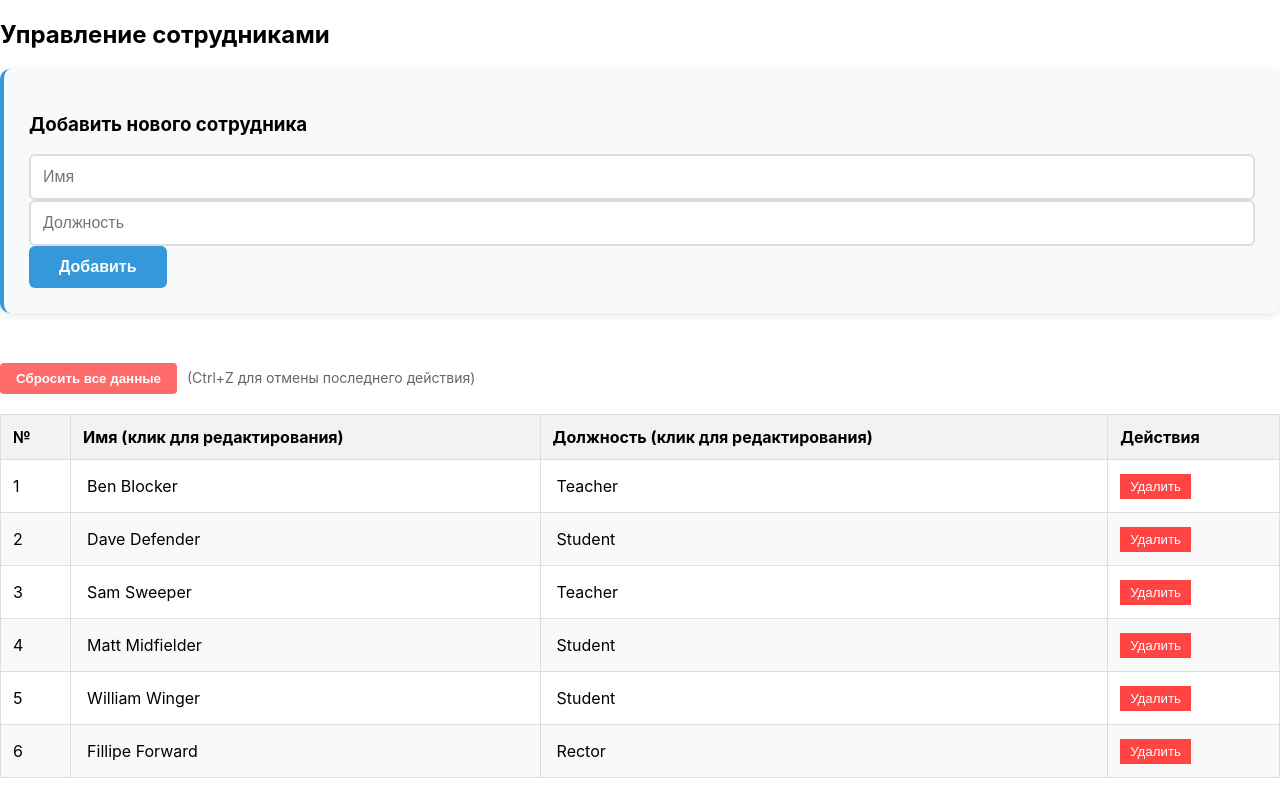
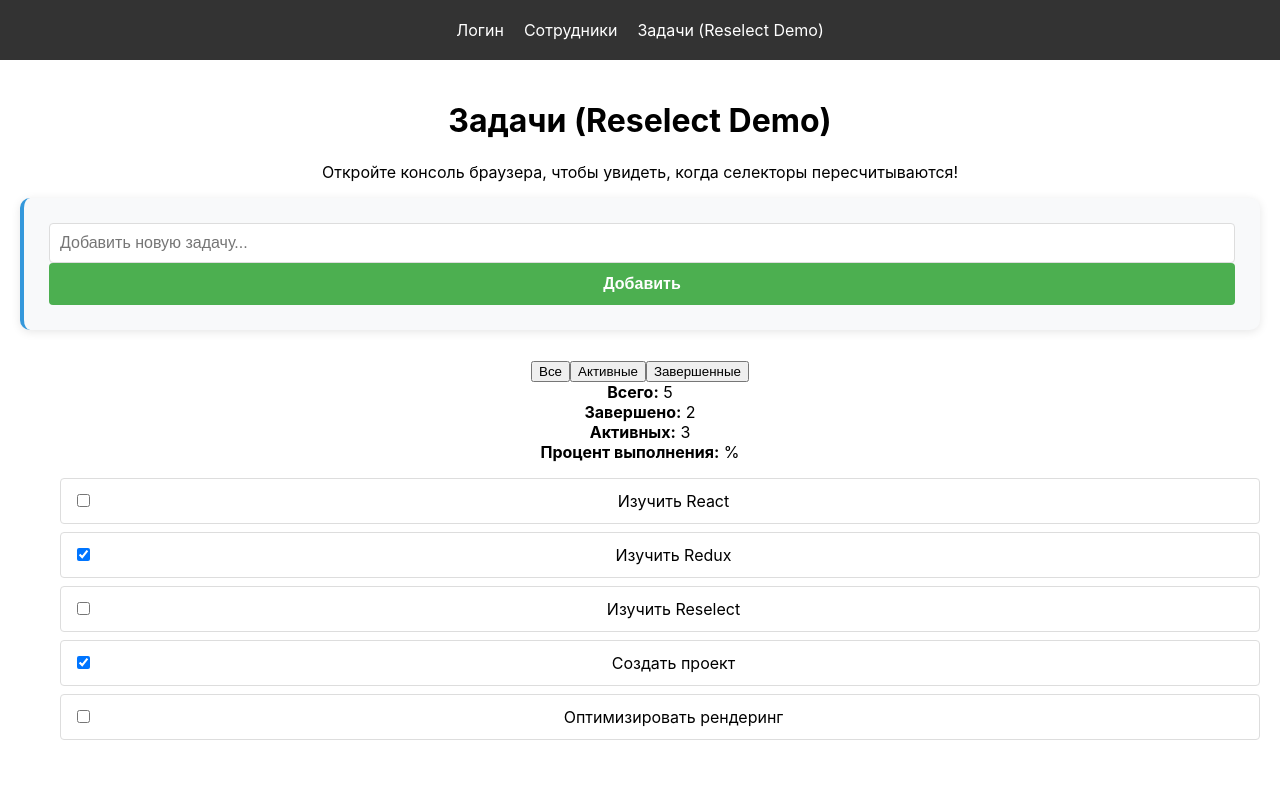
Before and after one commit to top-secret666/-, a React (Create React App) app: page /todos in a window 1280 px wide. Built offline with nearby package versions, Linux system fonts and the light colour scheme.

Commit message:
feat: add router

```diff
--- a/package.json
+++ b/package.json
@@ -3,13 +3,17 @@
   "version": "0.1.0",
   "private": true,
   "dependencies": {
+    "@reduxjs/toolkit": "^2.9.2",
     "@testing-library/dom": "^10.4.1",
     "@testing-library/jest-dom": "^6.8.0",
     "@testing-library/react": "^16.3.0",
     "@testing-library/user-event": "^13.5.0",
     "react": "^19.1.1",
     "react-dom": "^19.1.1",
+    "react-redux": "^9.2.0",
+    "react-router-dom": "^7.9.4",
     "react-scripts": "5.0.1",
+    "reselect": "^5.1.1",
     "web-vitals": "^2.1.4"
   },
   "scripts": {
--- a/src/App.css
+++ b/src/App.css
@@ -44,11 +44,14 @@ table {
   margin: 20px 0;
 }
 
-table, th, td {
+table,
+th,
+td {
   border: 1px solid #ddd;
 }
 
-th, td {
+th,
+td {
   padding: 12px;
   text-align: left;
 }
@@ -67,7 +70,7 @@ form {
   padding: 25px;
   border-radius: 10px;
   margin-bottom: 30px;
-  box-shadow: 0 2px 10px rgba(0,0,0,0.1);
+  box-shadow: 0 2px 10px rgba(0, 0, 0, 0.1);
   border-left: 4px solid #3498db;
 }
 
@@ -119,5 +122,247 @@ form button {
 form button:hover {
   background: #2980b9;
   transform: translateY(-2px);
-  box-shadow: 0 4px 8px rgba(0,0,0,0.2);
+  box-shadow: 0 4px 8px rgba(0, 0, 0, 0.2);
 }
+
+/* Login Page */
+.login-container {
+  max-width: 400px;
+  margin: 50px auto;
+  padding: 20px;
+}
+
+.login-title {
+  text-align: center;
+  margin-bottom: 30px;
+}
+
+.form-group {
+  margin-bottom: 15px;
+}
+
+.form-label {
+  display: block;
+  margin-bottom: 5px;
+  font-weight: bold;
+}
+
+.form-input {
+  width: 100%;
+  padding: 10px;
+  border: 1px solid #ddd;
+  border-radius: 4px;
+  box-sizing: border-box;
+}
+
+.form-input:disabled {
+  background-color: #f5f5f5;
+  cursor: not-allowed;
+}
+
+.error-message {
+  padding: 10px;
+  background-color: #fee;
+  color: #c33;
+  border-radius: 4px;
+  margin-bottom: 15px;
+}
+
+.btn-primary {
+  width: 100%;
+  padding: 12px;
+  background-color: #4caf50;
+  color: white;
+  border: none;
+  border-radius: 4px;
+  font-size: 16px;
+  font-weight: bold;
+  cursor: pointer;
+}
+
+.btn-primary:disabled {
+  background-color: #ccc;
+  cursor: not-allowed;
+}
+
+.demo-hint {
+  margin-top: 20px;
+  text-align: center;
+  font-size: 14px;
+  color: #666;
+}
+
+/* Employees Page */
+.btn-reset {
+  padding: 8px 16px;
+  background-color: #ff6b6b;
+  color: white;
+  border: none;
+  border-radius: 4px;
+  cursor: pointer;
+  font-weight: bold;
+}
+
+.hint-text {
+  margin-left: 10px;
+  font-size: 14px;
+  color: #666;
+}
+
+.btn-delete {
+  padding: 5px 10px;
+  background-color: #ff4444;
+  color: white;
+  border: none;
+  border-radius: 4px;
+  cursor: pointer;
+}
+
+/* Todos Page */
+.todos-container {
+  max-width: 800px;
+  margin: 0 auto;
+  padding: 20px;
+}
+
+.info-box {
+  padding: 15px;
+  background-color: #f0f0f0;
+  border-radius: 4px;
+  margin-bottom: 20px;
+}
+
+.info-box h3 {
+  margin-top: 0;
+}
+
+.info-box ul {
+  line-height: 1.8;
+}
+
+.stats-box {
+  padding: 15px;
+  background-color: #e7f3ff;
+  border-radius: 4px;
+  margin-bottom: 20px;
+}
+
+.stats-box h3 {
+  margin-top: 0;
+}
+
+.count-box {
+  padding: 10px;
+  border-radius: 4px;
+  margin-bottom: 10px;
+}
+
+.count-box-active {
+  background-color: #fff3cd;
+}
+
+.count-box-completed {
+  background-color: #d4edda;
+}
+
+.todos-form {
+  margin-bottom: 20px;
+}
+
+.todos-input {
+  padding: 10px;
+  width: 70%;
+  border: 1px solid #ddd;
+  border-radius: 4px;
+  margin-right: 10px;
+}
+
+.btn-add {
+  padding: 10px 20px;
+  background-color: #4caf50;
+  color: white;
+  border: none;
+  border-radius: 4px;
+  cursor: pointer;
+}
+
+.filter-container {
+  margin-bottom: 20px;
+}
+
+.btn-filter {
+  padding: 8px 16px;
+  margin: 0 5px;
+  border: none;
+  border-radius: 4px;
+  cursor: pointer;
+}
+
+.btn-filter-active {
+  background-color: #2196f3;
+  color: white;
+}
+
+.btn-filter-inactive {
+  background-color: #ddd;
+  color: black;
+}
+
+.todos-list {
+  list-style: none;
+  padding: 0;
+}
+
+.todo-item {
+  padding: 12px;
+  margin-bottom: 8px;
+  background-color: white;
+  border: 1px solid #ddd;
+  border-radius: 4px;
+  display: flex;
+  align-items: center;
+  cursor: pointer;
+}
+
+.todo-checkbox {
+  margin-right: 10px;
+  cursor: pointer;
+}
+
+.todo-text {
+  flex: 1;
+}
+
+.todo-text-completed {
+  text-decoration: line-through;
+  color: #999;
+}
+
+/* Editable Cell */
+.editable-cell-input {
+  width: 100%;
+  padding: 4px;
+  box-sizing: border-box;
+}
+
+.editable-cell-span {
+  cursor: pointer;
+  display: block;
+  padding: 4px;
+}
+
+/* Employee Form */
+.employee-form-input {
+  margin-right: 10px;
+  padding: 5px;
+}
+
+.employee-form-button {
+  padding: 5px 15px;
+}
+
+/* Table */
+.employees-table {
+  width: 100%;
+  border-collapse: collapse;
+}
--- a/src/App.js
+++ b/src/App.js
@@ -1,7 +1,12 @@
 import { useCallback, useEffect, useState } from "react"
+import { Provider } from "react-redux"
+import { Link, Navigate, Route, BrowserRouter as Router, Routes } from "react-router-dom"
+import EmployeeAPI from "./api/service"
 import "./App.css"
-import EmployeeAPI from "./api/service"
 import Employees from "./pages/employees/Employees"
+import LoginPage from "./pages/login/LoginPage"
+import TodosPage from "./pages/todos/TodosPage"
+import { store } from "./store/store"
 
 function App() {
   const [employees, setEmployees] = useState([])
@@ -69,14 +74,33 @@ function App() {
     localStorage.removeItem("employees")
   }
 
-  return (
-    <Employees
-      employees={employees}
-      onAdd={handleAdd}
-      onUpdate={handleUpdate}
-      onDelete={handleDelete}
-      onResetAll={handleResetAll}
-    />
+    return (
+    <Provider store={store}>
+      <Router>
+        <div className="App">
+          <nav style={{ padding: "20px", backgroundColor: "#333", color: "white" }}>
+            <Link to="/login" style={{ color: "white", marginRight: "20px", textDecoration: "none" }}>
+              Логин
+            </Link>
+            <Link to="/employees" style={{ color: "white", marginRight: "20px", textDecoration: "none" }}>
+              Сотрудники
+            </Link>
+            <Link to="/todos" style={{ color: "white", textDecoration: "none" }}>
+              Задачи (Reselect Demo)
+            </Link>
+          </nav>
+
+          <div style={{ padding: "20px" }}>
+            <Routes>
+              <Route path="/" element={<Navigate to="/login" replace />} />
+              <Route path="/login" element={<LoginPage />} />
+              <Route path="/employees" element={<Employees />} />
+              <Route path="/todos" element={<TodosPage />} />
+            </Routes>
+          </div>
+        </div>
+      </Router>
+    </Provider>
   )
 }
 
```
Also changed, not shown: 2 other files (tests, documents, lock files or other folders).
